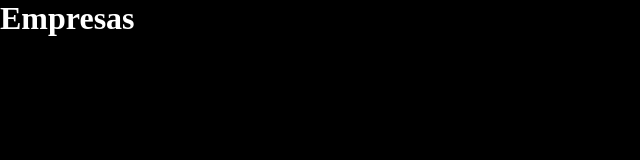
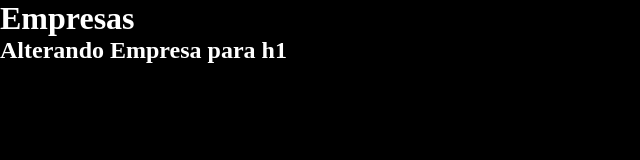
Before and after one commit to lenilsonfcosta/projeto1, a plain HTML site: page Empresa.html in a window 1280 px wide. Shown: the whole page, without its empty margins (0-640 px from the left). Drawn offline with Linux system fonts and the light colour scheme.

Commit message:
Alterando h1 empresa

```diff
--- a/Empresa.html
+++ b/Empresa.html
@@ -8,6 +8,7 @@
 </head>
 <body>
     <h1>Empresas</h1>
+    <h2>Alterando Empresa para h1</h2>
 
     <script src="assets/js/apps.js"></script>
 </body>
```
